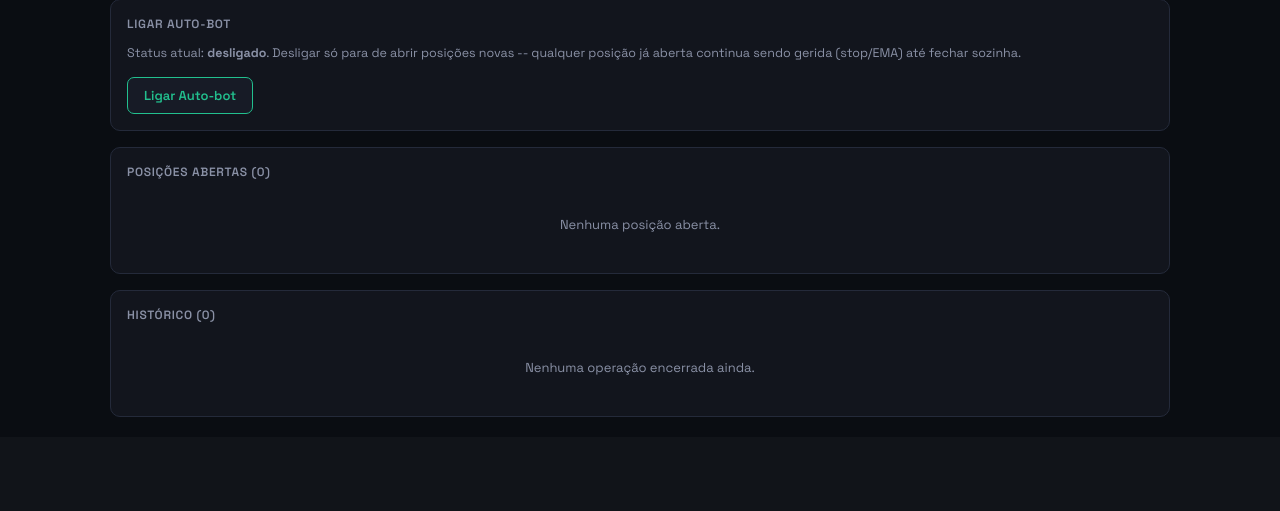
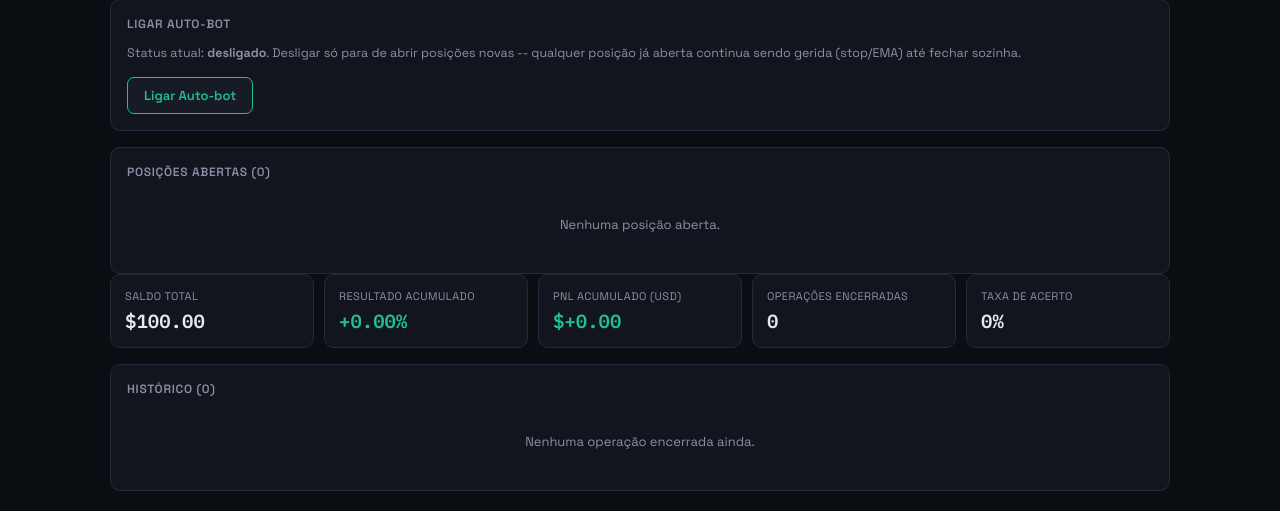
Before and after one commit to renan519708-create/effective-parakeet, a Flask app: page /autobot/ in a window 1280 px wide. Shown: the part 748-1259 px from the top of the page. Before the commit the page ends 1165 px from the top, so only its background shows below. Run offline with Flask 3, Linux system fonts and the light colour scheme; the visitor is signed in with stand-in values (Sample User, id 1); data comes from the database, SQL or seed files in the repository; data that the repository does not hold is empty; parts of the project's set-up code (start-up, migrations or seed data) failed here and were passed over.

Commit message:
Add a summary scoreboard above the Auto-bot history
New row of metric cards (reusing the existing .metrics-grid/.metric-
card CSS, unused until now): Saldo total, Resultado acumulado (%%),
PnL acumulado (USD), Operações encerradas, Taxa de acerto.

- app/autobot.py: aggregates over ALL of this account's closed
  positions (a proper DB aggregate query, not summing the 50-row-
  capped closed_positions list in Python, which would silently
  under-count for an active account). %% and saldo are computed
  against settings.capital_usd (what the user dedicated to the
  strategy), not a live-fetched Binance balance -- a live balance
  would also reflect the Auto-bot's own currently-open positions'
  margin and anything else happening on a shared account, which isn't
  what "the bot's cumulative result" is supposed to show.
- app/templates/autobot_dashboard.html: the metric-card row, right
  above the Histórico panel.

Verified: with one win (+\$3), one loss (-\$1), and one still-open
position (correctly excluded), the scoreboard shows saldo \$62.00
(\$60 capital + \$2 net), +3.33%% cumulative, \$+2.00 PnL, 2 closed
trades, 50%% win rate. Full suite (41 tests) stays green.

```diff
--- a/app/autobot.py
+++ b/app/autobot.py
@@ -54,6 +54,27 @@ def dashboard():
         .all()
     )
 
+    # Summary scoreboard for the whole history, not just the 50 most
+    # recent rows shown in the table below -- one aggregate query
+    # rather than summing closed_positions in Python (which is capped
+    # at 50 and would silently under-count for an active account).
+    all_closed_q = AutoBotPosition.query.filter_by(user_id=current_user.id).filter(AutoBotPosition.status != "open")
+    trade_count = all_closed_q.count()
+    win_count = all_closed_q.filter(AutoBotPosition.status == "green").count()
+    total_realized_pnl = db.session.query(db.func.coalesce(db.func.sum(AutoBotPosition.realized_pnl_usd), 0.0)).filter(
+        AutoBotPosition.user_id == current_user.id, AutoBotPosition.status != "open",
+    ).scalar()
+    # % against the capital this account has dedicated to the
+    # strategy (settings.capital_usd) -- not a fetched live Binance
+    # balance, since that would also reflect the Auto-bot's OTHER
+    # activity (open positions' margin) and anything else happening on
+    # a shared account, muddying what this scoreboard is meant to show:
+    # the bot's own cumulative result relative to what was allocated to
+    # it.
+    pct_total = (total_realized_pnl / settings.capital_usd * 100) if settings.capital_usd > 0 else 0.0
+    saldo_total = settings.capital_usd + total_realized_pnl
+    win_rate = (win_count / trade_count * 100) if trade_count > 0 else 0.0
+
     return render_template(
         "autobot_dashboard.html",
         settings=settings,
@@ -67,6 +88,11 @@ def dashboard():
         kairi_upper=KAIRI_UPPER,
         kairi_lower=KAIRI_LOWER,
         testnet=current_app.config["AUTOBOT_TESTNET"],
+        trade_count=trade_count,
+        win_rate=win_rate,
+        total_realized_pnl=total_realized_pnl,
+        pct_total=pct_total,
+        saldo_total=saldo_total,
     )
 
 
--- a/app/templates/autobot_dashboard.html
+++ b/app/templates/autobot_dashboard.html
@@ -94,6 +94,29 @@
   {% else %}<div class="empty-state">Nenhuma posição aberta.</div>{% endif %}
 </div>
 
+<div class="metrics-grid">
+  <div class="metric-card">
+    <div class="metric-label">Saldo total</div>
+    <div class="metric-value">${{ '%.2f'|format(saldo_total) }}</div>
+  </div>
+  <div class="metric-card">
+    <div class="metric-label">Resultado acumulado</div>
+    <div class="metric-value {{ 'pnl-pos' if pct_total >= 0 else 'pnl-neg' }}">{{ '%+.2f%%'|format(pct_total) }}</div>
+  </div>
+  <div class="metric-card">
+    <div class="metric-label">PnL acumulado (USD)</div>
+    <div class="metric-value {{ 'pnl-pos' if total_realized_pnl >= 0 else 'pnl-neg' }}">${{ '%+.2f'|format(total_realized_pnl) }}</div>
+  </div>
+  <div class="metric-card">
+    <div class="metric-label">Operações encerradas</div>
+    <div class="metric-value">{{ trade_count }}</div>
+  </div>
+  <div class="metric-card">
+    <div class="metric-label">Taxa de acerto</div>
+    <div class="metric-value">{{ '%.0f%%'|format(win_rate) }}</div>
+  </div>
+</div>
+
 <div class="panel">
   <div class="panel-title">Histórico ({{ closed_positions|length }})</div>
   {% if closed_positions %}
```
